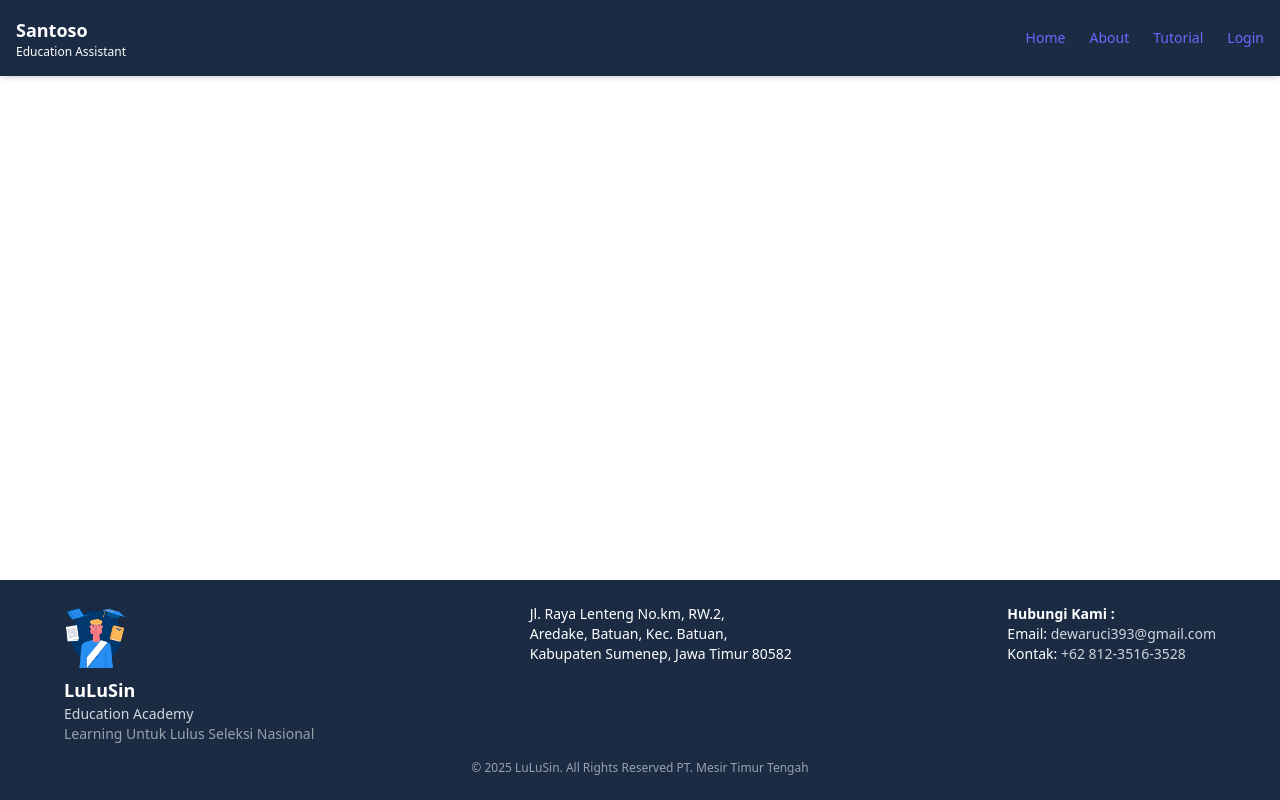
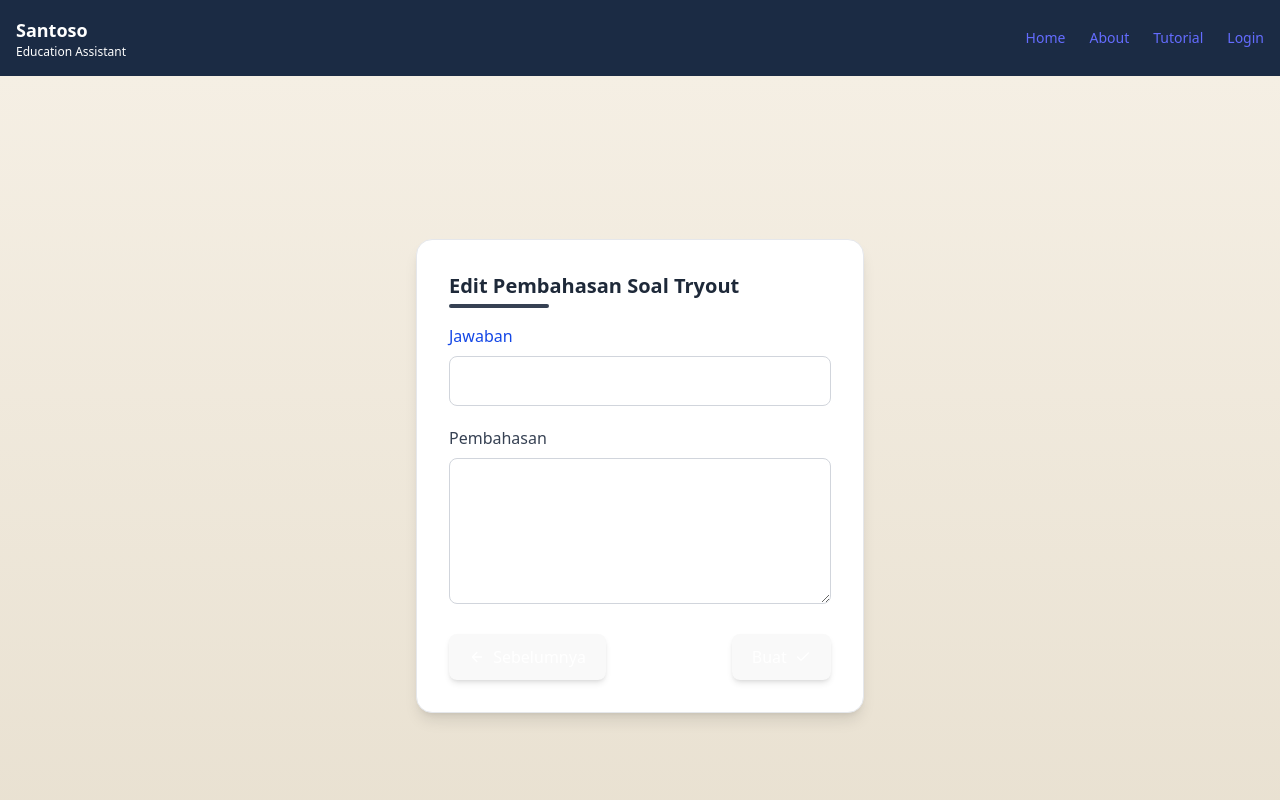
Before and after one commit to mifzalf/LuLuSin-FrontEnd, a React (Vite) app: page /Guru/Tryout/id/subjek/editpembahasan/create in a window 1280 px wide. Built offline with nearby package versions, Linux system fonts and the light colour scheme.

Commit message:
membuat halam untuk mengedit soal yang telah di buat

```diff
--- a/src/App.jsx
+++ b/src/App.jsx
@@ -19,7 +19,7 @@ import SiswaTryoutHasil from "./Pages/Siswa/TryoutHasil";
 import SiswaTryoutPembahasan from "./Pages/Siswa/TryoutPembahasan";
 import SiswaTryoutPengerjaan from "./Pages/Siswa/TryoutPengerjaan";
 import EditPembahasanSoalTryout from "./Pages/Guru/editpembahasansoaltryout";
-
+import EditSoalCreatePembahasan from "./Pages/Guru/EditSoalCreatePembahasan";
 
 
 function App() {
@@ -94,6 +94,7 @@ function App() {
             <Route path="Siswa/Tryout/id/subjek/pembahasan" element={<SiswaTryoutPembahasan />} />
             <Route path="Siswa/Tryout/id/subjek/pengerjaan" element={<SiswaTryoutPengerjaan />} />
             <Route path="Guru/Tryout/id/subjek/pembahasan/edit" element={<EditPembahasanSoalTryout />} />
+            <Route path="Guru/Tryout/id/subjek/editpembahasan/create" element={<EditSoalCreatePembahasan />} />
           </Routes>
         </Layout>
       } />
--- /dev/null
+++ b/src/Pages/Guru/EditSoalCreatePembahasan.jsx
@@ -0,0 +1,127 @@
+"use client";
+import { motion } from "framer-motion";
+import { FiArrowLeft, FiCheck } from "react-icons/fi";
+import { useState } from "react";
+
+const EditSoalCreatePembahasan = () => {
+  // State untuk jawaban dan pembahasan
+  const [jawaban, setJawaban] = useState("");
+  const [pembahasan, setPembahasan] = useState("");
+
+  // Animation variants
+  const containerVariants = {
+    hidden: { opacity: 0, y: 20 },
+    visible: {
+      opacity: 1,
+      y: 0,
+      transition: {
+        when: "beforeChildren",
+        staggerChildren: 0.1,
+      },
+    },
+  };
+
+  const itemVariants = {
+    hidden: { opacity: 0, y: 10 },
+    visible: {
+      opacity: 1,
+      y: 0,
+      transition: { type: "spring", stiffness: 100 },
+    },
+  };
+
+  return (
+    <div className="flex items-center justify-center min-h-screen bg-gradient-to-b from-[#f5efe4] to-[#e8e0d0] p-4 w-screen">
+      <motion.div
+        className="w-full max-w-md"
+        variants={containerVariants}
+        initial="hidden"
+        animate="visible"
+      >
+        <motion.div
+          className="bg-white shadow-lg rounded-2xl p-8 border border-gray-200"
+          variants={itemVariants}
+        >
+          <motion.h2
+            className="text-xl font-bold mb-6 text-gray-800 relative"
+            variants={itemVariants}
+          >
+            Edit Pembahasan Soal Tryout
+            <motion.div
+              className="absolute -bottom-2 left-0 h-1 bg-gray-700 rounded-full"
+              initial={{ width: 0 }}
+              animate={{ width: "100px" }}
+              transition={{ delay: 0.4, duration: 0.4 }}
+            />
+          </motion.h2>
+
+          <div className="space-y-5">
+            <motion.div variants={itemVariants}>
+              <label className="block text-blue-700 mb-2 font-medium">
+                Jawaban
+              </label>
+              <motion.input
+                type="text"
+                value={jawaban}
+                onChange={(e) => setJawaban(e.target.value)}
+                className={`w-full border rounded-lg p-3 focus:outline-none focus:ring-2 focus:ring-gray-500 focus:border-transparent transition-all font-medium text-gray-800 ${
+                  jawaban ? "bg-blue-100 border-blue-400" : "border-gray-300"
+                }`}
+                whileFocus={{ boxShadow: "0 0 0 3px rgba(107, 114, 128, 0.2)" }}
+              />
+              {jawaban && (
+                <p className="text-blue-600 text-sm mt-1">Jawaban telah diisi</p>
+              )}
+            </motion.div>
+
+            <motion.div variants={itemVariants}>
+              <label className="block text-gray-700 mb-2 font-medium">
+                Pembahasan
+              </label>
+              <motion.textarea
+                value={pembahasan}
+                onChange={(e) => setPembahasan(e.target.value)}
+                className={`w-full border rounded-lg p-3 focus:outline-none focus:ring-2 focus:ring-gray-500 focus:border-transparent transition-all font-medium text-gray-800 ${
+                  pembahasan ? "bg-blue-100 border-blue-400" : "border-gray-300"
+                }`}
+                rows="5"
+                whileFocus={{ boxShadow: "0 0 0 3px rgba(107, 114, 128, 0.2)" }}
+              ></motion.textarea>
+              {pembahasan && (
+                <p className="text-blue-600 text-sm mt-1">Pembahasan telah diisi</p>
+              )}
+            </motion.div>
+
+            <motion.div
+              className="flex justify-between mt-6"
+              variants={itemVariants}
+            >
+              <motion.button
+                className="px-5 py-2 bg-gray-500 text-white rounded-lg shadow-md hover:bg-gray-600 flex items-center gap-2"
+                whileHover={{ scale: 1.05 }}
+                whileTap={{ scale: 0.95 }}
+              >
+                <FiArrowLeft /> Sebelumnya
+              </motion.button>
+
+              <motion.button
+                className={`px-5 py-2 text-white rounded-lg shadow-md flex items-center gap-2 ${
+                  jawaban && pembahasan
+                    ? "bg-green-600 hover:bg-green-700"
+                    : "bg-gray-700 hover:bg-gray-800"
+                }`}
+                whileHover={{ scale: 1.05 }}
+                whileTap={{ scale: 0.95 }}
+                disabled={!jawaban || !pembahasan}
+              >
+                Buat <FiCheck />
+              </motion.button>
+            </motion.div>
+          </div>
+        </motion.div>
+      </motion.div>
+    </div>
+  );
+};
+
+export default EditSoalCreatePembahasan;
```
